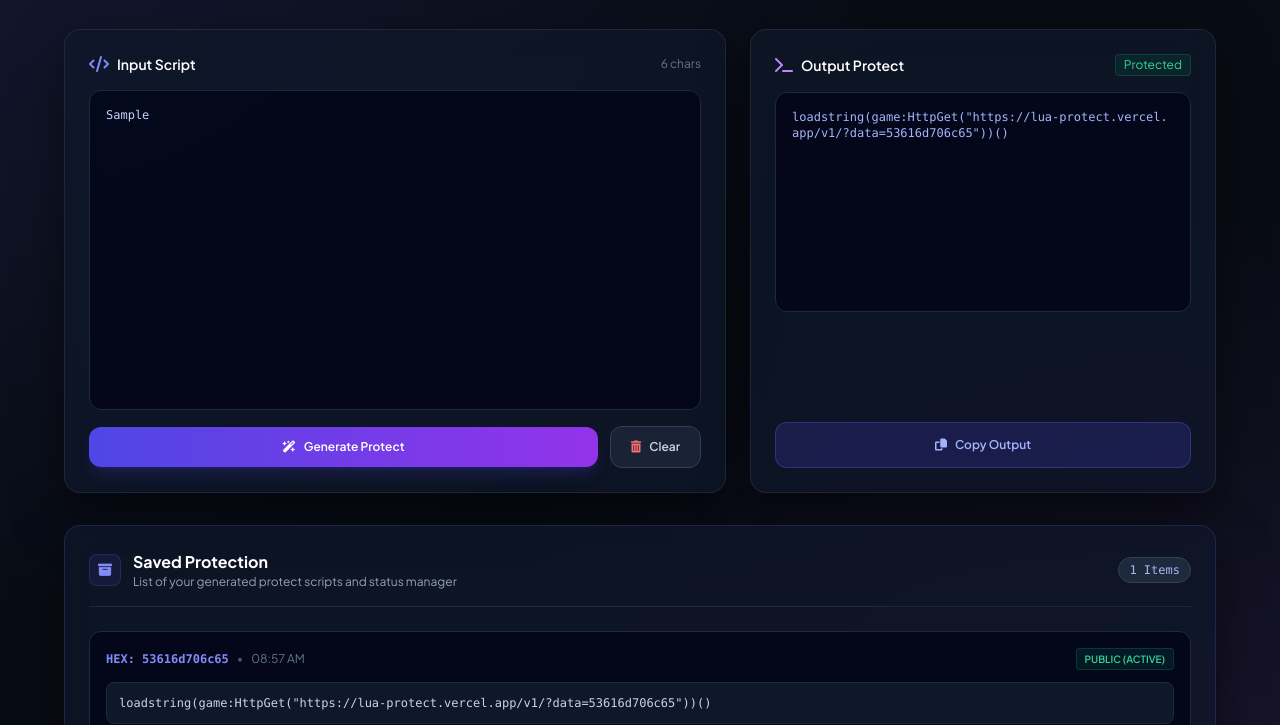
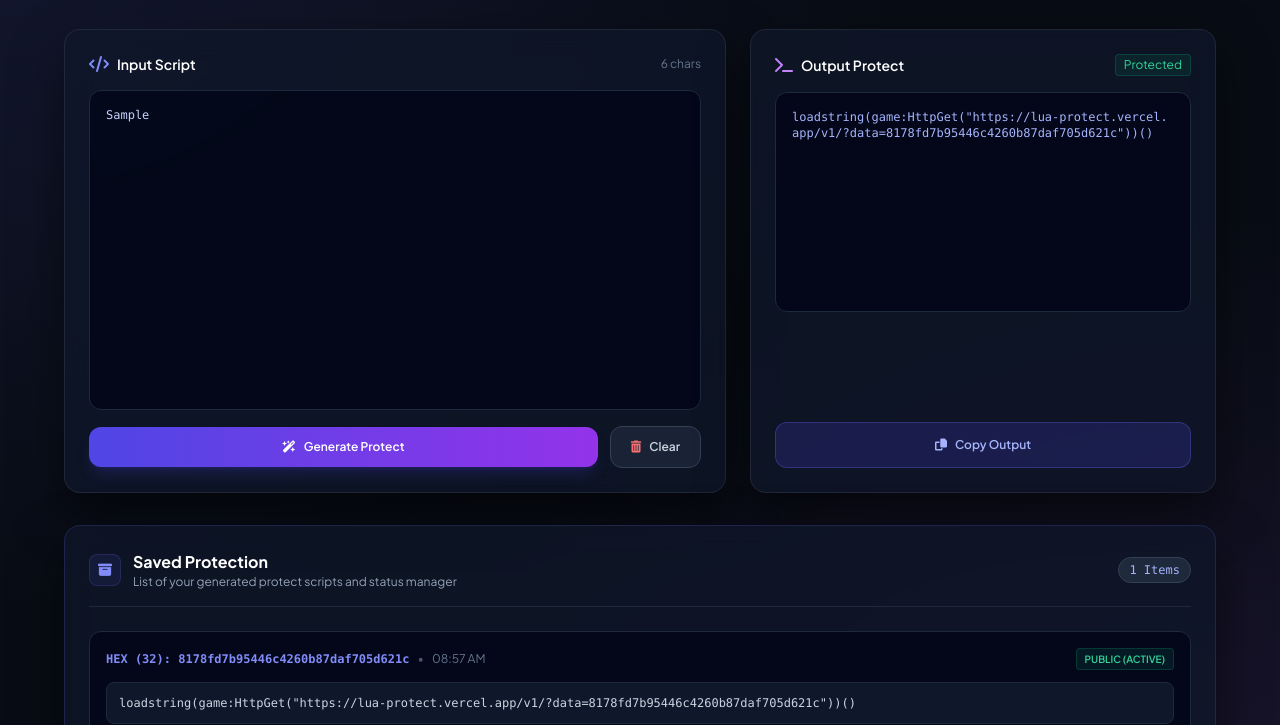
Before and after one commit to SCRIPTHUB-dev-god/LuaProtect, a plain HTML site: page lua-protect.html in a window 1280 px wide. Both pictures are taken after typing "Sample" into the empty fields and a click on the button "Generate Protect". Shown: the part 75-800 px from the top of the page. Drawn offline with nearby package versions, Linux system fonts and the light colour scheme.

Commit message:
Replace stringToHex with generateHex32 function

```diff
--- a/lua-protect.html
+++ b/lua-protect.html
@@ -145,8 +145,10 @@
             charCount.innerText = `${luaInput.value.length} chars`;
         });
 
-        function stringToHex(str) {
-            return Array.from(new TextEncoder().encode(str)).map(b => b.toString(16).padStart(2, '0')).join('');
+        function generateHex32() {
+            const bytes = new Uint8Array(16);
+            window.crypto.getRandomValues(bytes);
+            return Array.from(bytes, b => b.toString(16).padStart(2, '0')).join('');
         }
 
         function generateLink() {
@@ -156,15 +158,15 @@
                 return;
             }
 
-            const hexData = stringToHex(code);
-            generatedResult = `loadstring(game:HttpGet("https://lua-protect.vercel.app/v1/?data=${hexData}"))()`;
+            const hex32 = generateHex32();
+            generatedResult = `loadstring(game:HttpGet("https://lua-protect.vercel.app/v1/?data=${hex32}"))()`;
             outputText.innerText = generatedResult;
             outputText.classList.remove('text-slate-400');
             outputText.classList.add('text-indigo-300');
 
             const newItem = {
                 id: Date.now().toString(),
-                dataId: hexData.substring(0, 32),
+                dataId: hex32,
                 link: generatedResult,
                 status: 'public',
                 createdAt: new Date().toLocaleTimeString([], { hour: '2-digit', minute: '2-digit' })
@@ -227,7 +229,7 @@
                 card.innerHTML = `
                     <div class="flex items-center justify-between text-xs">
                         <div class="flex items-center gap-2">
-                            <span class="font-mono text-indigo-400 font-bold">HEX: ${item.dataId}</span>
+                            <span class="font-mono text-indigo-400 font-bold">HEX (32): ${item.dataId}</span>
                             <span class="text-slate-600">•</span>
                             <span class="text-slate-500">${item.createdAt}</span>
                         </div>
```
